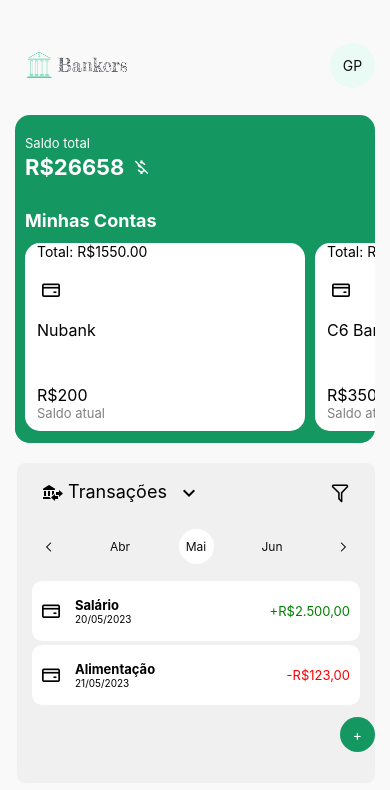
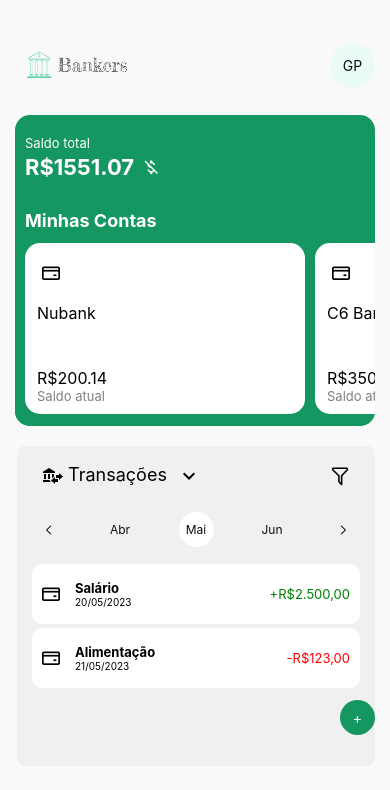
Before and after one commit to guipaterno/FinApp, a React Native app: screen / in a window 390 px wide. Shown: the top 790 px of the page. Built offline with nearby package versions, Linux system fonts and the light colour scheme.

Commit message:
Alteracao no Container
Fiz a alteração do código do Container para que o Saldo Total das contas somasse com o saldo total de cada banco.

```diff
--- a/src/components/Container.tsx
+++ b/src/components/Container.tsx
@@ -1,30 +1,68 @@
 import React from "react";
-import { View, Text, SafeAreaView} from "react-native";
 import styles from "../styles/styles";
 import {MaterialCommunityIcons} from "@expo/vector-icons";
-import Banner from "./Banner";
+import { FlatList,  SafeAreaView,  Text,  View} from 'react-native';
+import {Octicons } from "@expo/vector-icons";
 
 
-type PropsContainer = {
-    saldoTotal:string;
 
-};
+type ItemData = {
+    id: string;
+    title: string;
+    icon:any;
+    value:string;
+  };
+
+  const DATA: ItemData[] = [
+    {
+      id: '1',
+      title: 'Nubank',
+      icon: "credit-card",
+      value:"200,14",
+    },
+    {
+      id: '2',
+      title: 'C6 Bank',
+      icon:"credit-card",
+      value:"350,20",
+
+    },
+    {
+      id: '3',
+      title: 'Itau',
+      icon:"credit-card",
+      value:"1000,73",
+
+    },
+  ];
+
+  type ItemProps = {
+    item: ItemData;
+
+  };
+
+  const totalValue = DATA.reduce((accumulator, currentItem) => {
+    const itemValue = parseFloat(currentItem.value.replace(',', '.'));
+    return accumulator + itemValue;
+  }, 0);
 
 
-const Container = ({saldoTotal}:PropsContainer)=>{
+
+const Container = ()=>{
 
 
     return(
     <SafeAreaView style={styles.viewContainer}>
       <Text style={styles.textContainerSaldo}>Saldo total</Text>
         <View style={styles.viewSaldo}>
-            <Text style={styles.textContainerValor}>R${saldoTotal} </Text>
+            <Text style={styles.textContainerValor}>R${totalValue.toFixed(2)} </Text>
             <MaterialCommunityIcons name="currency-usd-off" style={styles.iconeValor} />
         </View>
 
         <View>
             <Text style={styles.textContas}>Minhas Contas</Text>
         </View>
+
         <Banner/>
 
     </SafeAreaView>
@@ -32,4 +70,41 @@ const Container = ({saldoTotal}:PropsContainer)=>{
     )
 }
 
+
+
+  const Item = ({item}: ItemProps) => (
+
+
+    <View  style={styles.principalContainer}>
+
+      <Octicons name={item.icon} style={styles.iconeCartao} />
+      <Text style={styles.textBanco}>{item.title}</Text>
+
+      <View style={styles.viewBancoSaldo}>
+        <Text style={styles.textValorSaldo}>R${parseFloat(item.value.replace(',', '.')).toFixed(2)}</Text>
+        <Text style={styles.textSaldo}>Saldo atual</Text>
+      </View>
+    </View>
+  );
+
+
+  const Banner = () => {
+
+    return (
+      <SafeAreaView style={styles.viewContainer}>
+        <FlatList
+          data={DATA}
+          horizontal
+          showsHorizontalScrollIndicator={false}
+          scrollEnabled
+          renderItem={Item}
+          keyExtractor={item => item.id}
+
+        />
+
+
+      </SafeAreaView>
+    );
+  };
+
 export default Container;
--- a/src/screens/Home.tsx
+++ b/src/screens/Home.tsx
@@ -13,7 +13,7 @@ const Home = ()=>{
         <ScrollView style={styles.safeArea}>
 
         <Header/>
-        <Container saldoTotal="26658" />
+        <Container/>
 
 
         <Transacoes/>
```
